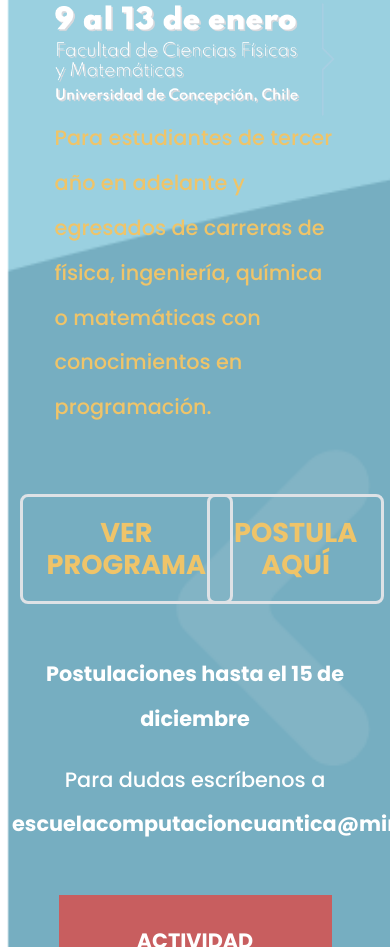
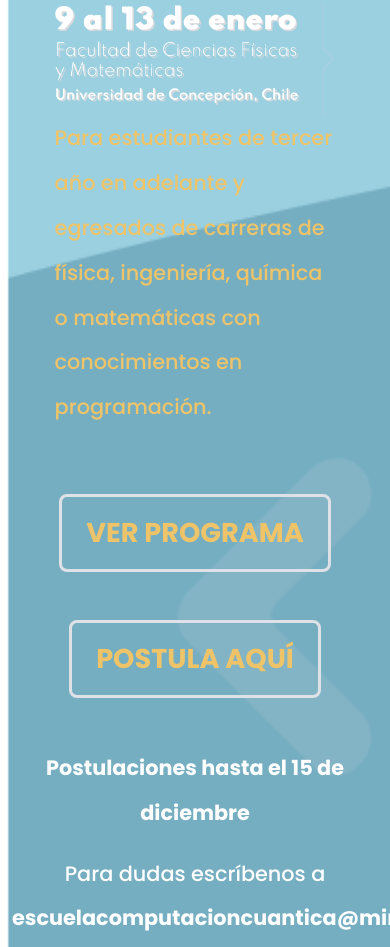
Before and after one commit to rorosandoval/prueba_miro, a plain HTML site: page index.html in a window 390 px wide. Shown: the part 1053-2000 px from the top of the page. Drawn offline with nearby package versions, Linux system fonts and the light colour scheme.

Commit message:
cambio de boton

```diff
--- a/index.html
+++ b/index.html
@@ -92,12 +92,12 @@
     <div class="txtancho">
         <div class="row ">
 
-            <div class="col-6 pt-5 text-center"><a
+            <div class="col-md-6 pt-5 text-center"><a
                     href="https://drive.google.com/file/d/1goI0tptb9Vn8XRxjvdccvFSgLox1oWcj/view?usp=sharing"
                     target="_blank" class=" btn btn-outline-light btn-lg border border-3 mr-4 boton1">VER
                     PROGRAMA</a>
             </div>
-            <div class="col-6 pt-5 text-center"><a href="https://forms.gle/5NFktv6jfG33zQ1s6" target="_blank"
+            <div class="col-md-6 pt-5 text-center"><a href="https://forms.gle/5NFktv6jfG33zQ1s6" target="_blank"
                     class=" btn btn-outline-light btn-lg border border-3 mr-4 boton1">POSTULA
                     AQUÍ</a>
             </div>
```
